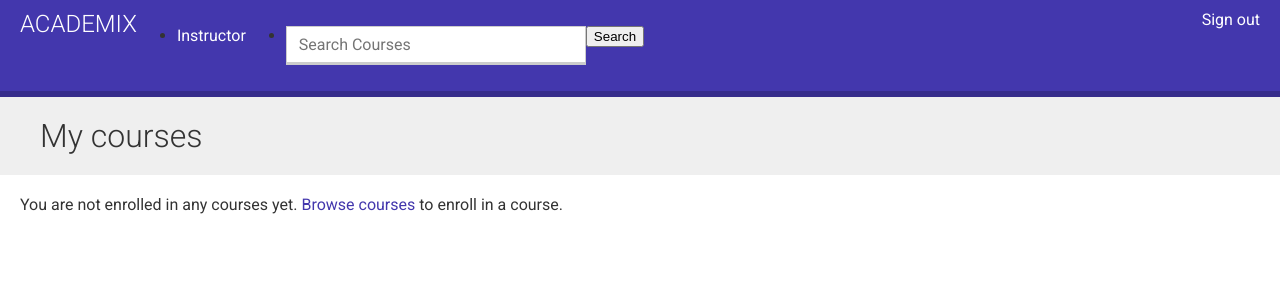
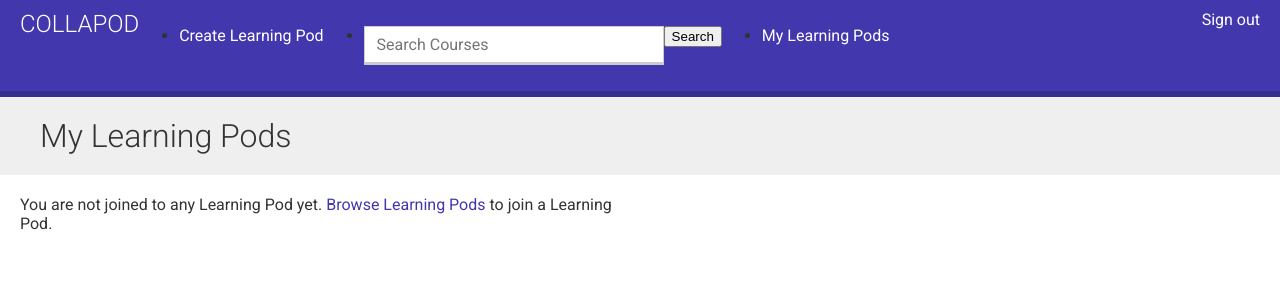
Before and after one commit to bharaddur/bounswe573-2022, a Django app: page /susers/courses/ in a window 1280 px wide. Shown: the top 300 px of the page. Run offline with Django 3.2, Linux system fonts and the light colour scheme; the visitor is signed in with stand-in values (Sample User, id 1); data that the repository does not hold is empty; some libraries are stand-ins or nearby versions.

Commit message:
course name, sitename and instructor in navbar is changed. Tag functionality added to learning space model.

```diff
--- a/courses/templates/base.html
+++ b/courses/templates/base.html
@@ -3,12 +3,12 @@
 <html>
 <head>
     <meta charset="utf-8" />
-    <title>{% block title %}Academix{% endblock %}</title>
+    <title>{% block title %}CollaPod{% endblock %}</title>
     <link href="{% static "css/base.css" %}" rel="stylesheet">
 </head>
 <body>
     <div id="header">
-        <a href="/" class="logo">Academix</a>
+        <a href="/" class="logo">CollaPod</a>
         <ul class="menu">
             {% if request.user.is_authenticated %}
                 <li><a href="{% url 'logout' %}">Sign out</a></li>
@@ -20,7 +20,7 @@
             <li>
                 <a href="{% url 'manage_course_list' %}">
 
-                    Instructor
+                    Create Learning Pod
                 </a>
             </li>
         </ul>
@@ -31,6 +31,14 @@
                     <input class="form-control me-2" type="search" placeholder="Search Courses" aria-label="Search" name="searched">
                     <button class="btn-outline-secondary" type="submit">Search</button>
                 </form>
+            </li>
+        </ul>
+        <ul>
+            <li>
+                <a href="{% url 'suser_course_list' %}">
+
+                    My Learning Pods
+                </a>
             </li>
         </ul>
     </div>
--- a/courses/templates/courses/course/detail.html
+++ b/courses/templates/courses/course/detail.html
@@ -12,8 +12,10 @@
         <div class="module">
             <h2>Overview</h2>
             <p>
+  <!--
                 <a href="{% url "course_list_subject" subject.slug %}">
-                {{ subject.title }}</a>.
+                {{ subject.title }}</a>. -->
+
                 {{ object.modules.count }} modules.
                 Instructor: {{ object.owner.get_full_name }}
             </p>
--- a/courses/templates/courses/manage/course/form.html
+++ b/courses/templates/courses/manage/course/form.html
@@ -17,7 +17,7 @@
     </h1>
     <div class="module">
         <h2>Course info</h2>
-        <form method="post">
+        <form method="POST" enctype="multipart/form-data">
             {{ form.as_p }}
             {% csrf_token %}
             <p><input type="submit" value="Save course"></p>
--- a/courses/templates/courses/search_courses.html
+++ b/courses/templates/courses/search_courses.html
@@ -12,7 +12,6 @@
                     </a>
                 </h3>
                 <p>
-                    <a></a>.
                         {{ course.total_modules }} modules.
                         Instructor: {{ course.owner.get_full_name }}
                 </p>
--- a/mysite/settings.py
+++ b/mysite/settings.py
@@ -42,6 +42,7 @@ INSTALLED_APPS = [
     'django.contrib.staticfiles',
     'susers.apps.SusersConfig',
     'embed_video',
+    'taggit',
 
 ]
 
@@ -140,4 +141,6 @@ LOGIN_REDIRECT_URL = reverse_lazy('suser_course_list')
 
 MEDIA_URL = '/media/'
 
+
+
 MEDIA_ROOT = os.path.join( BASE_DIR, 'media/' )
--- a/requirements.txt
+++ b/requirements.txt
@@ -3,3 +3,4 @@ psycopg2
 Pillow==9.0.0
 django-braces==1.14.0
 django-embed-video==1.3.2
+django-taggit
--- a/susers/templates/susers/course/list.html
+++ b/susers/templates/susers/course/list.html
@@ -3,7 +3,7 @@
 {% block title %}My courses{% endblock %}
 
 {% block content %}
-    <h1>My courses</h1>
+    <h1>My Learning Pods</h1>
 
     <div class="module">
         {% for course in object_list %}
@@ -14,9 +14,9 @@
             </div>
         {% empty %}
             <p>
-                You are not enrolled in any courses yet.
-                <a href="{% url "course_list" %}">Browse courses</a>
-                to enroll in a course.
+                You are not joined to any Learning Pod yet.
+                <a href="{% url "course_list" %}">Browse Learning Pods</a>
+                to join a Learning Pod.
             </p>
         {% endfor %}
     </div>
--- a/susers/views.py
+++ b/susers/views.py
@@ -30,6 +30,8 @@ class SuserRegistrationView(CreateView):
         # bunu kullan
         permission = Permission.objects.filter(content_type__app_label='courses',content_type__model='module')
         user.user_permissions.add(permission[1])
+        user.user_permissions.add(permission[2])
+        user.user_permissions.add(permission[3])
         #
         return result
 
```
Also changed, not shown: courses/admin.py (+11 -7 lines), courses/models.py (+14 -11 lines), courses/templates/courses/course/list.html (+9 -8 lines), courses/views.py (+11 -9 lines).
